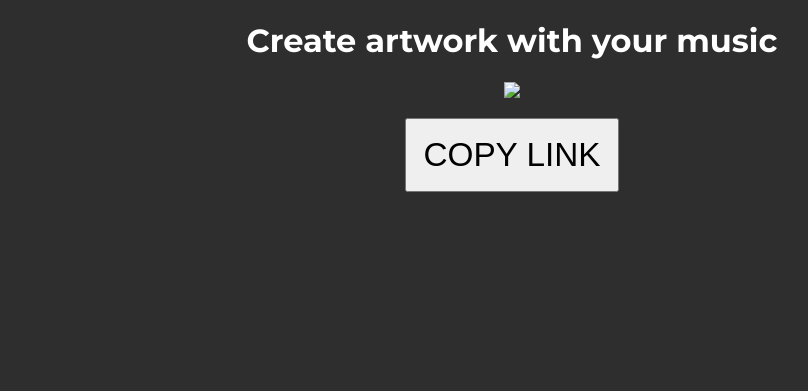
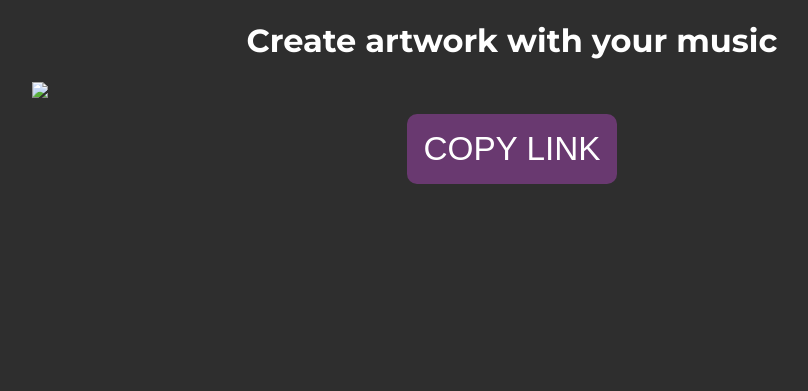
Before and after one commit to j-xsen/Waveo, a Django app: template waveo/templates/waveo/create.html in a window 1280 px wide. Shown: the part 96-487 px from the top of the page, without its empty margins (128-936 px from the left). Run offline with Django 3.2, Linux system fonts and the light colour scheme; the template is opened without the code that fills it: most values are stand-ins (such as "Sample title", 1, 10 or a date in 2020); some libraries are stand-ins or nearby versions.

Commit message:
add static

```diff
--- a/static/waveo/css/style.css
+++ b/static/waveo/css/style.css
@@ -20,6 +20,10 @@
     margin-top:.75rem;
 }
 
+.header>img:hover{
+    cursor:pointer;
+}
+
 .footer {
     height:5rem;
     width:100%;
@@ -36,15 +40,18 @@
     width:75%;
     margin-left:12.5%;
     background-color:#c3a4c7;
+    border-radius:10px;
 }
 
 td{
     text-align:center;
     height:2.5rem;
+    cursor:default;
 }
 
 td.note{
     border:none;
+    cursor:pointer;
 }
 
 td.current{
@@ -65,3 +72,19 @@
     padding:1rem;
     font-size:25pt;
 }
+
+img.created{
+    display: block;
+    margin-left: auto;
+    margin-right: auto;
+    width: 75%;
+}
+
+button{
+    border-radius:10px;
+    border:0;
+    background-color:#693970;
+    color:white;
+    margin:1rem;
+    cursor:pointer;
+}
```
Also changed, not shown: static/waveo/js/js.js (+12 -0 lines).
